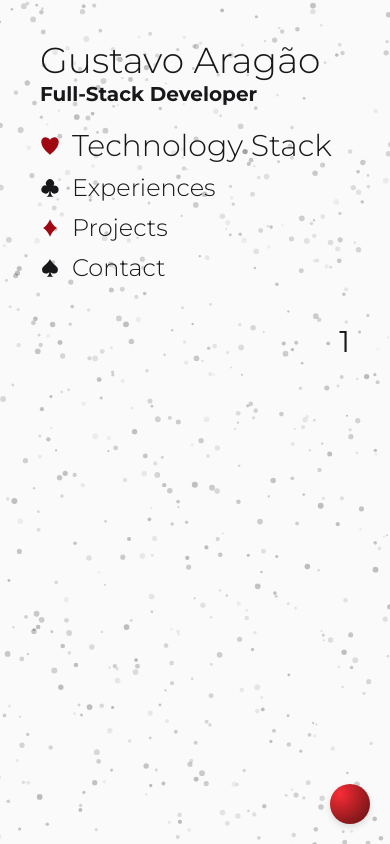
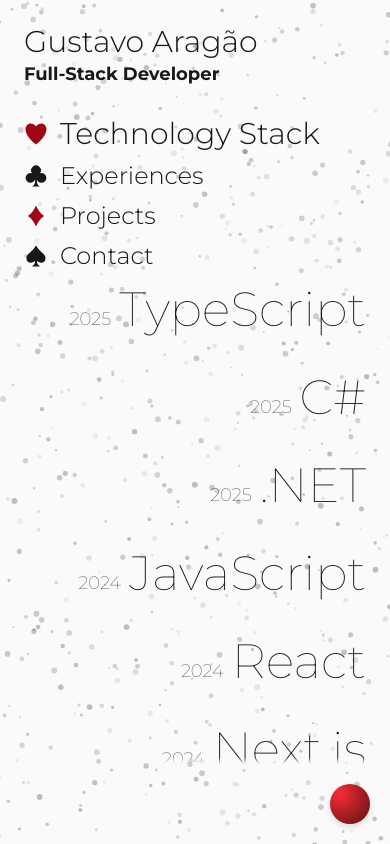
Before and after one commit to KaoreSactra/portifolio, a Next.js app: page /en in a window 390 px wide. Built offline with nearby package versions, Linux system fonts and the light colour scheme.

Commit message:
TechnologyStack in 90%

```diff
--- a/src/app/[locale]/page.tsx
+++ b/src/app/[locale]/page.tsx
@@ -1,6 +1,13 @@
 "use client"
 
-import { Li, Section } from "@/components"
+import {
+  Contact,
+  Experiences,
+  Li,
+  Projects,
+  Section,
+  TechnologyStack,
+} from "@/components"
 import { useTranslations } from "next-intl"
 import { useState } from "react"
 import { GiClubs, GiDiamonds, GiHearts, GiSpades } from "react-icons/gi"
@@ -10,22 +17,52 @@ export default function Home() {
   const [selected, setSelected] = useState(1)
 
   return (
-    <main className="flex landscape:flex-row portrait:flex-col h-dvh w-dvw gap-10 p-10 z-0">
-      <header>
-        <h1 className="text-4xl md:text-6xl font-light">Gustavo Aragão</h1>
-        <h2 className="text-xl md:text-3xl font-bold">{t("Prof")}</h2>
-        <ul className="flex flex-col font-light text-2xl mt-5 gap-2">
-          <Li dot={GiHearts} label={t("Tecno")} onClick={() => setSelected(1)} active={selected} actual={1} className="text-red-800"/>
-          <Li dot={GiClubs} label={t("Exp")} onClick={() => setSelected(2)} active={selected} actual={2}/>
-          <Li dot={GiDiamonds} label={t("Proj")} onClick={() => setSelected(3)} active={selected} actual={3} className="text-red-800"/>
-          <Li dot={GiSpades} label={t("Cont")} onClick={() => setSelected(4)} active={selected} actual={4}/>
+    <main className="h-dvh w-dvw flex justify-end py-20 px-6 sm:px-8 md:px-20 z-0">
+      <header className="fixed top-6 left-6 sm:top-8 sm:left-8 md:top-10 md:left-20 z-100">
+        <h1 className="text-3xl sm:text-4xl md:text-5xl font-light">
+          Gustavo Aragão
+        </h1>
+        <h2 className="text-lg sm:text-xl md:text-2xl font-bold">
+          {t("Prof")}
+        </h2>
+        <ul className="flex flex-col font-light text-2xl mt-5">
+          <Li
+            dot={GiHearts}
+            label={t("Tecno")}
+            onClick={() => setSelected(1)}
+            active={selected}
+            actual={1}
+            className="text-red-800"
+          />
+          <Li
+            dot={GiClubs}
+            label={t("Exp")}
+            onClick={() => setSelected(2)}
+            active={selected}
+            actual={2}
+          />
+          <Li
+            dot={GiDiamonds}
+            label={t("Proj")}
+            onClick={() => setSelected(3)}
+            active={selected}
+            actual={3}
+            className="text-red-800"
+          />
+          <Li
+            dot={GiSpades}
+            label={t("Cont")}
+            onClick={() => setSelected(4)}
+            active={selected}
+            actual={4}
+          />
         </ul>
       </header>
 
-      {selected === 1 && <Section box={<p>1</p>}/>}
-      {selected === 2 && <Section box={<p>2</p>}/>}
-      {selected === 3 && <Section box={<p>3</p>}/>}
-      {selected === 4 && <Section box={<p>4</p>}/>}
+      {selected === 1 && <Section box={TechnologyStack} />}
+      {selected === 2 && <Section box={Experiences} />}
+      {selected === 3 && <Section box={Projects} />}
+      {selected === 4 && <Section box={Contact} />}
     </main>
   )
 }
--- a/src/components/index.tsx
+++ b/src/components/index.tsx
@@ -2,3 +2,7 @@ export { default as Bg } from "./bg/component"
 export { default as Li } from "./li/component"
 export { default as PopButton } from "./popbutton/component"
 export { default as Section } from "./section/component"
+export { default as Contact } from "./section/contact/component"
+export { default as Experiences } from "./section/experiences/component"
+export { default as Projects } from "./section/projects/component"
+export { default as TechnologyStack } from "./section/technologystack/component"
--- a/src/components/li/component.tsx
+++ b/src/components/li/component.tsx
@@ -9,13 +9,23 @@ interface LiProps {
   onClick?: () => void
 }
 
-export default function Li({ dot: Dot, label, className, active, actual, onClick }: LiProps) {
+export default function Li({
+  dot: Dot,
+  label,
+  className,
+  active,
+  actual,
+  onClick,
+}: LiProps) {
   return (
     <li
-      className={`hover:text-3xl transition-all duration-300 cursor-pointer flex items-center space-x-3 ${active === actual && 'text-3xl'}`}
+      className={`hover:text-3xl
+        transition-all duration-300 cursor-pointer
+        flex items-center space-x-3 pt-2
+        ${active === actual && "text-3xl"}`}
       onClick={onClick}
     >
-      <Dot className={`size-5 ${className}`}/>
+      <Dot className={`size-6 ${className}`} />
       <p>{label}</p>
     </li>
   )
--- a/src/components/section/component.tsx
+++ b/src/components/section/component.tsx
@@ -1,17 +1,18 @@
-import { ReactNode } from "react"
+import { ElementType, ReactNode } from "react"
 
-interface LiProps {
+interface SectionProps {
   className?: string,
-  box: ReactNode
+  box: ElementType
 }
 
-export default function Section({ className, box }: LiProps) {
+export default function Section({ className, box:Box }: SectionProps) {
   return (
-    <section className={`w-full h-full
-        flex flex-col items-end
-        snap-y overflow-scroll
-        text-3xl md:text-6xl ${className}`}>
-        {box}
+    <section className={`w-full h-full text-2xl md:text-4xl z-20
+        flex justify-end items-end mask-gradient overflow-y-scroll scrollbar-none
+        ${className}`}>
+        <div className="h-[70%]">
+          <Box/>
+        </div>
     </section>
   )
 }
--- /dev/null
+++ b/src/components/section/contact/component.tsx
@@ -0,0 +1,9 @@
+interface ContactProps {
+  className?: string
+}
+
+export default function Contact({ className }: ContactProps) {
+  return <p className={`bg-blue-500 ${className}`}>
+    Contact
+  </p>
+}
--- /dev/null
+++ b/src/components/section/experiences/component.tsx
@@ -0,0 +1,9 @@
+interface ExperiencesProps {
+  className?: string
+}
+
+export default function Experiences({ className }: ExperiencesProps) {
+  return <p className={`bg-blue-500 ${className}`}>
+    Experiences
+  </p>
+}
--- /dev/null
+++ b/src/components/section/projects/component.tsx
@@ -0,0 +1,9 @@
+interface ProjectsProps {
+  className?: string
+}
+
+export default function Projects({ className }: ProjectsProps) {
+  return <p className={`bg-blue-500 ${className}`}>
+    Projects
+  </p>
+}
--- /dev/null
+++ b/src/components/section/technologystack/component.tsx
@@ -0,0 +1,55 @@
+interface TechnologyProps {
+  className?: string
+}
+
+export default function TechnologyStack({ className }: TechnologyProps) {
+  return (
+    <div className="flex flex-col gap-10 text-end text-5xl md:text-6xl font-thin">
+      <span className="flex gap-2 justify-end items-end">
+        <p className="text-lg">2025</p>TypeScript
+      </span>
+      <span className="flex gap-2 justify-end items-end">
+        <p className="text-lg">2025</p>C#
+      </span>
+      <span className="flex gap-2 justify-end items-end">
+        <p className="text-lg">2025</p>.NET
+      </span>
+
+      <span className="flex gap-2 justify-end items-end">
+        <p className="text-lg">2024</p>JavaScript
+      </span>
+      <span className="flex gap-2 justify-end items-end">
+        <p className="text-lg">2024</p>React
+      </span>
+      <span className="flex gap-2 justify-end items-end">
+        <p className="text-lg">2024</p>Next.js
+      </span>
+      <span className="flex gap-2 justify-end items-end">
+        <p className="text-lg">2024</p>Electron
+      </span>
+      <span className="flex gap-2 justify-end items-end">
+        <p className="text-lg">2024</p>Tailwind
+      </span>
+      <span className="flex gap-2 justify-end items-end">
+        <p className="text-lg">2024</p>Selenium
+      </span>
+
+      <span className="flex gap-2 justify-end items-end">
+        <p className="text-lg">2022</p>Git
+      </span>
+      <span className="flex gap-2 justify-end items-end">
+        <p className="text-lg">2022</p>GitHub
+      </span>
+
+      <span className="flex gap-2 justify-end items-end">
+        <p className="text-lg">2021</p>Python
+      </span>
+      <span className="flex gap-2 justify-end items-end">
+        <p className="text-lg">2021</p>Java
+      </span>
+      <span className="flex gap-2 justify-end items-end">
+        <p className="text-lg">2021</p>Flask
+      </span>
+    </div>
+  )
+}
--- a/src/styles/globals.css
+++ b/src/styles/globals.css
@@ -6,3 +6,17 @@
 }
 
 @custom-variant dark (&:where([data-theme=dark], [data-theme=dark] *));
+
+.mask-gradient {
+  -webkit-mask-image: linear-gradient(to bottom, transparent, black 30%, black 99%, transparent);
+  mask-image: linear-gradient(to bottom, transparent, black 30%, black 99%, transparent);
+}
+
+.scrollbar-none::-webkit-scrollbar {
+  display: none;
+}
+
+.scrollbar-none {
+  -ms-overflow-style: none;
+  scrollbar-width: none;
+}
```
